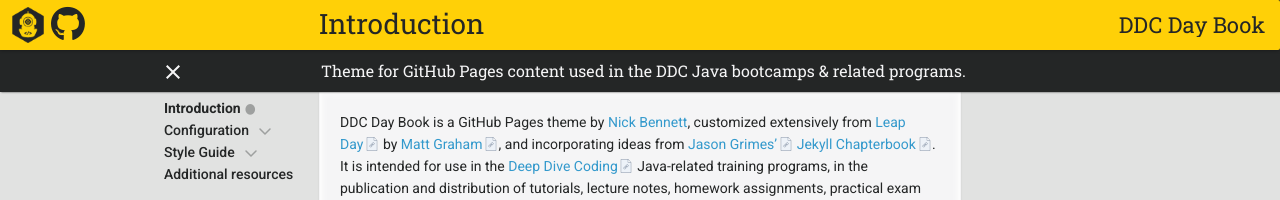
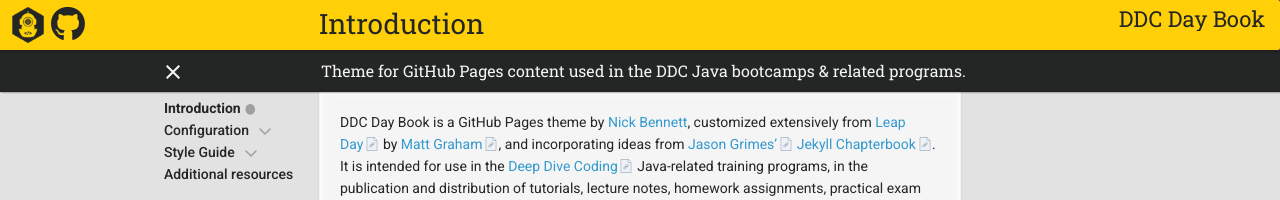
Before and after one commit to ddc-java/ddc-day-book, a Jekyll site: the page built from index.md, in a window 1280 px wide. Shown: the top 200 px of the page. Built offline with Jekyll 4.4.1, drawn with Linux system fonts in a browser that asks for light colours; nearby versions of some CDN libraries; our own code applies the rules of GitHub Pages for plain Markdown files; formulas are drawn with MathJax 3.

Commit message:
Tweak h2 top position 3

```diff
--- a/_sass/ddc-day-book.scss
+++ b/_sass/ddc-day-book.scss
@@ -1156,7 +1156,7 @@
     }
 
     > h2 {
-      top: 12px;
+      top: 6px;
       right: 0;
       margin-right: 15px;
     }
```
